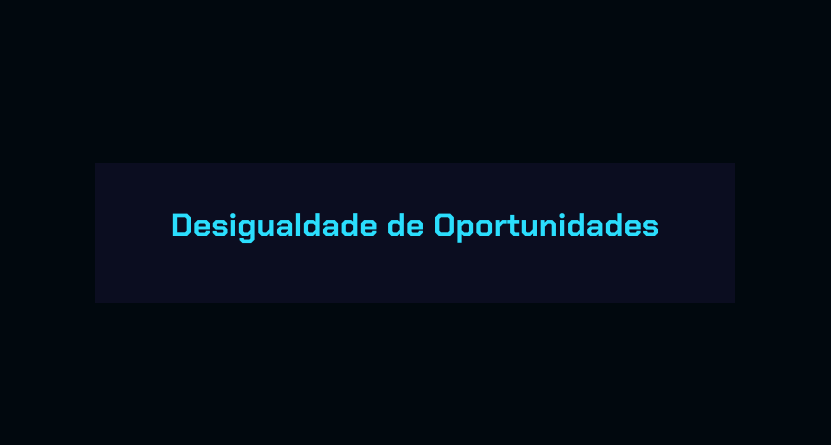
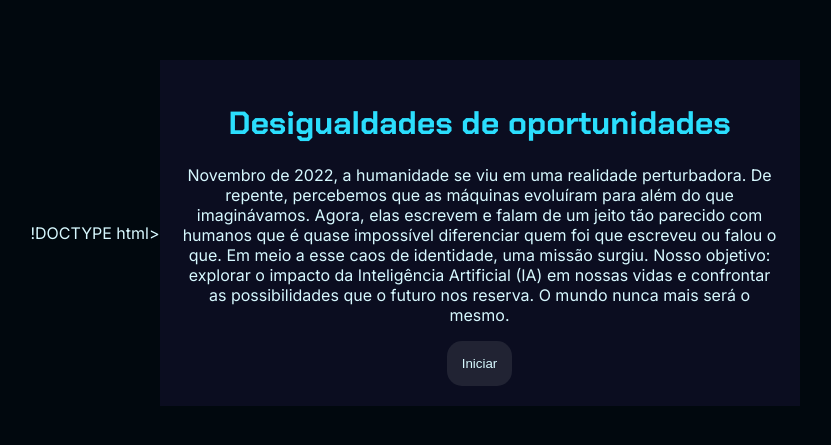
Before and after one commit to anaaisa1/social, a plain HTML site: page index.html in a window 1280 px wide. Shown: the part 175-620 px from the top of the page, without its empty margins (225-1056 px from the left). Drawn offline with Linux system fonts and the light colour scheme.

Commit message:
Update index.html

```diff
--- a/index.html
+++ b/index.html
@@ -1,21 +1,39 @@
 
-<!DOCTYPE html>
+!DOCTYPE html>
 <html lang="pt-br">
+
 <head>
     <meta charset="UTF-8">
     <meta name="viewport" content="width=device-width, initial-scale=1.0">
     <link rel="stylesheet" href="style.css">
-    <title> social</title>
+    <title> SOCIAL</title>
 </head>
+
 <body>
     <div class="caixa-principal">
-        <h1>Desigualdade de Oportunidades</h1>
+        <h1>Desigualdades de oportunidades</h1>
+        <div class="tela-inicial">
+            <p>Novembro de 2022, a humanidade se viu em uma realidade perturbadora.
+                De repente, percebemos que as máquinas evoluíram para além do que imaginávamos.
+                Agora, elas escrevem e falam de um jeito tão parecido com humanos que é quase impossível diferenciar
+                quem foi que escreveu ou falou o que.
+                Em meio a esse caos de identidade, uma missão surgiu.
+                Nosso objetivo: explorar o impacto da Inteligência Artificial (IA) em nossas vidas e confrontar as
+                possibilidades que o futuro nos reserva.
+                O mundo nunca mais será o mesmo.
+            </p>
+            <button class="iniciar-btn">Iniciar</button>
+        </div>
         <div class="caixa-perguntas"></div>
         <div class="caixa-alternativas"></div>
-        <div class="caixa-resultado"></div>
+        <div class="caixa-resultado">
             <p class="texto-resultado"></p>
+            <button class="novamente-btn">Jogar novamente</button>
         </div>
     </div>
-    <script src="script.js"></script>
+    <script type="module" src="js/aleatorio.js"></script>
+    <script type="module" src="js/perguntas.js"></script>
+    <script type="module" src="js/script.js"></script>
 </body>
+
 </html>
```
